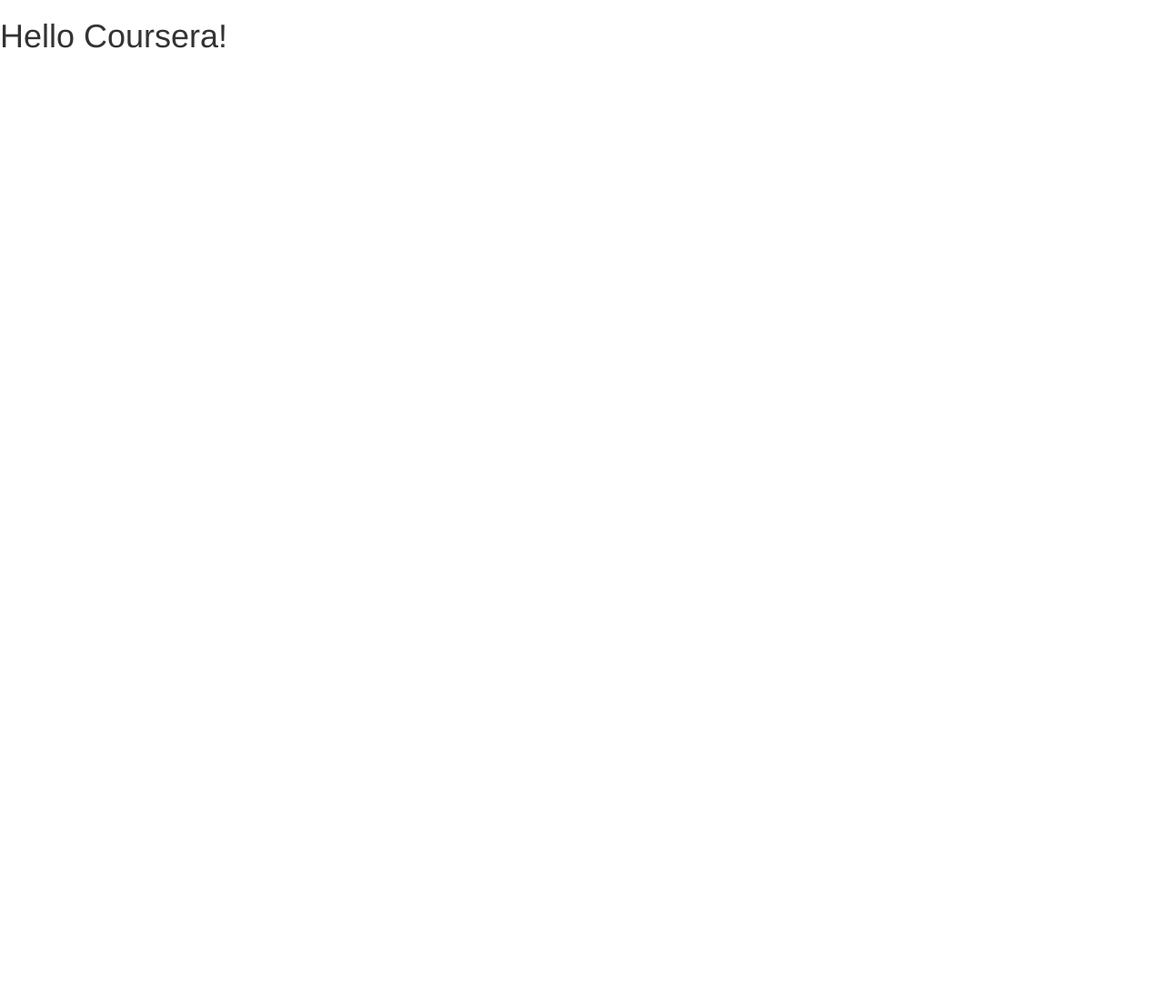
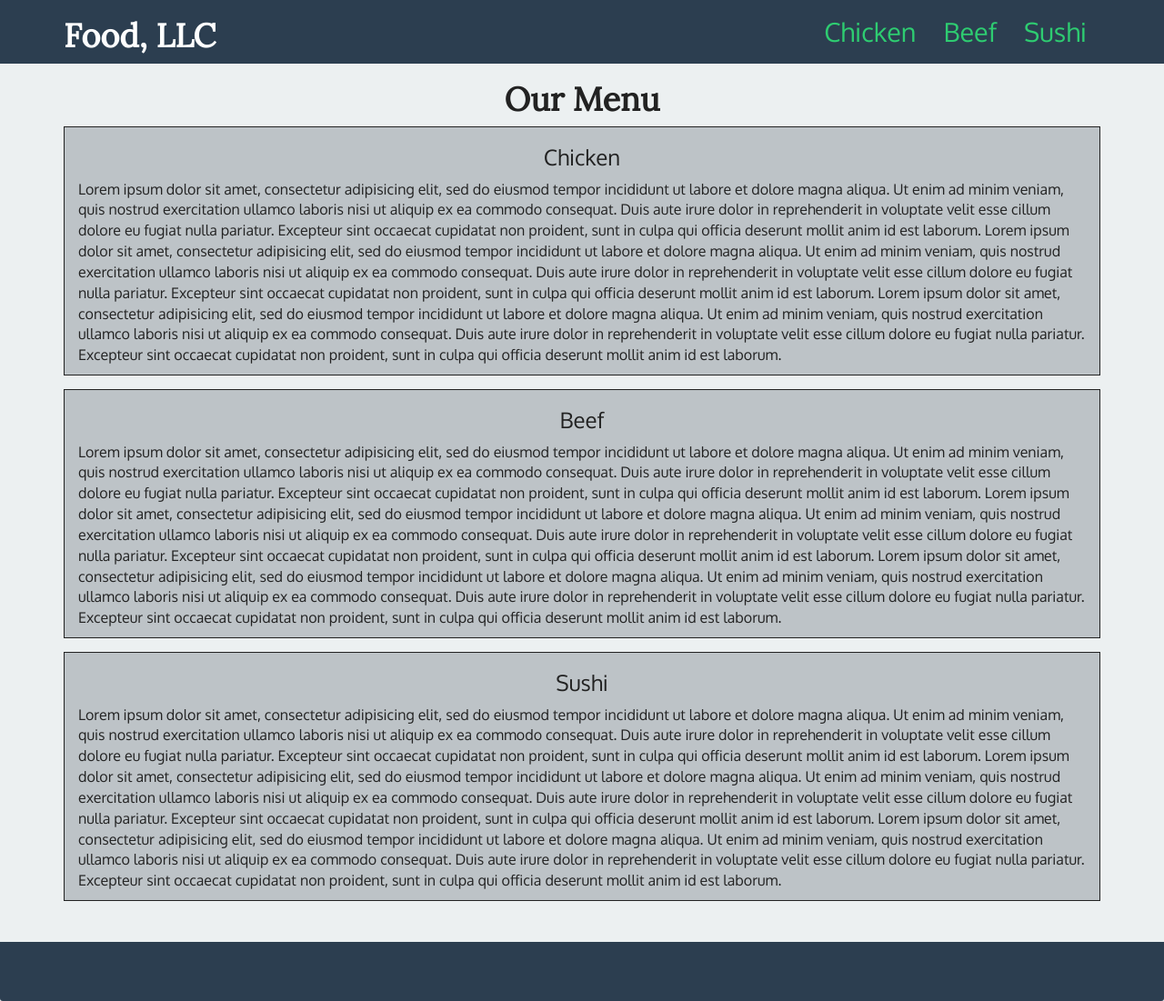
Before and after one commit to alexbolig/coursera-test, a plain HTML site: page mod3solution/index.html in a window 1280 px wide. Shown: the whole page at 91% size. Before the commit the page ends 800 px from the top, so only its background shows below. Drawn offline with Linux system fonts and the light colour scheme.

Commit message:
this is the update

```diff
--- a/mod3solution/css/styles.css
+++ b/mod3solution/css/styles.css
@@ -0,0 +1,67 @@
+body {
+  font-size: 16px;
+  color: #222;
+  background-color: #ecf0f1;
+  font-family: 'Oxygen', sans-serif;
+}
+
+body h1{
+	font-family: 'Lora',serif;
+	font-weight:bold;
+}
+
+/** HEADER **/
+#header-nav {
+  background-color: #2c3e50;
+  border-radius: 0;
+  border: 0;
+  color: #fff;
+}
+
+.navbar-brand {
+  padding-top: 25px;
+}
+
+#nav-list {
+  margin-top: 10px;
+}
+#nav-list a {
+  color: #2ecc71;
+  text-align: center;
+}
+
+#nav-list a:hover {
+  background: #E7E7E7;
+}
+#nav-list a span {
+  font-size: 1.8em;
+}
+
+.navbar-header button.navbar-toggle {
+  clear: both;
+  margin-top: -40px;
+}
+
+#menu-category h2{
+	text-align:center;
+	font-size: 18px;
+	font-weight:bold;
+}
+
+.container .menu-item {
+  border: 1px solid #222;
+  background-color:#bdc3c7;
+  margin-bottom:15px;
+}
+
+.container .menu-item h3{
+	font-size:1.5em;
+}
+
+.panel-footer {
+  margin-top: 30px;
+  padding-top: 35px;
+  padding-bottom: 30px;
+  background-color: #2c3e50;
+  border-top: 0;
+}
--- a/mod3solution/index.html
+++ b/mod3solution/index.html
@@ -4,21 +4,117 @@
     <meta charset="utf-8">
     <meta http-equiv="X-UA-Compatible" content="IE=edge">
     <meta name="viewport" content="width=device-width, initial-scale=1">
-
-    <!-- HTML5 shim and Respond.js for IE8 support of HTML5 elements and media queries -->
-    <!-- WARNING: Respond.js doesn't work if you view the page via file:// -->
-    <!--[if lt IE 9]>
-      <script src="https://oss.maxcdn.com/html5shiv/3.7.2/html5shiv.min.js"></script>
-      <script src="https://oss.maxcdn.com/respond/1.4.2/respond.min.js"></script>
-    <![endif]-->
-
-    <title>Boostrap Starter Page</title>
+    <title>Food, LLC</title>
     <link rel="stylesheet" href="css/bootstrap.min.css">
     <link rel="stylesheet" href="css/styles.css">
+    <link href='https://fonts.googleapis.com/css?family=Oxygen:400,300,700' rel='stylesheet' type='text/css'>
+    <link href='https://fonts.googleapis.com/css?family=Lora' rel='stylesheet' type='text/css'
   </head>
 <body>
 
-  <h1>Hello Coursera!</h1>
+  <header>
+    <nav id="header-nav" class="navbar navbar-default">
+      <div class="container">
+        <div class="navbar-header">
+          <h1>Food, LLC</h1>
+            <button type="button" class="navbar-toggle collapsed" data-toggle="collapse" data-target="#collapsable-nav" aria-expanded="false">
+            <span class="sr-only">Toggle navigation</span>
+            <span class="icon-bar"></span>
+            <span class="icon-bar"></span>
+            <span class="icon-bar"></span>
+          </button>
+        </div>
+        <div id="collapsable-nav" class="collapse navbar-collapse">
+           <ul id="nav-list" class="nav navbar-nav navbar-right">
+            <li>
+              <a href = "#Chicken"><span>Chicken</span></a>
+            </li>
+            <li>
+              <a href = "#Beef"><span>Beef</span></a>
+            </li>
+            <li>
+              <a href = "#Sushi"><span>Sushi</span></a>
+            </li>
+          </ul><!-- #nav-list -->
+        </div><!-- .collapse .navbar-collapse -->
+
+      </div>
+    </nav>
+  </header>
+
+  <h1 class="text-center">Our Menu</h1>
+
+  <div id="main-content" class="container">
+    <div class="menu-item col-xs-12">
+      <h3 id = "Chicken" class="text-center">Chicken</h3>
+      <p>Lorem ipsum dolor sit amet, consectetur adipisicing elit, sed do eiusmod
+        tempor incididunt ut labore et dolore magna aliqua. Ut enim ad minim veniam,
+        quis nostrud exercitation ullamco laboris nisi ut aliquip ex ea commodo
+        consequat. Duis aute irure dolor in reprehenderit in voluptate velit esse
+        cillum dolore eu fugiat nulla pariatur. Excepteur sint occaecat cupidatat non
+        proident, sunt in culpa qui officia deserunt mollit anim id est laborum.
+        Lorem ipsum dolor sit amet, consectetur adipisicing elit, sed do eiusmod
+        tempor incididunt ut labore et dolore magna aliqua. Ut enim ad minim veniam,
+        quis nostrud exercitation ullamco laboris nisi ut aliquip ex ea commodo
+        consequat. Duis aute irure dolor in reprehenderit in voluptate velit esse
+        cillum dolore eu fugiat nulla pariatur. Excepteur sint occaecat cupidatat non
+        proident, sunt in culpa qui officia deserunt mollit anim id est laborum.
+        Lorem ipsum dolor sit amet, consectetur adipisicing elit, sed do eiusmod
+        tempor incididunt ut labore et dolore magna aliqua. Ut enim ad minim veniam,
+        quis nostrud exercitation ullamco laboris nisi ut aliquip ex ea commodo
+        consequat. Duis aute irure dolor in reprehenderit in voluptate velit esse
+        cillum dolore eu fugiat nulla pariatur. Excepteur sint occaecat cupidatat non
+        proident, sunt in culpa qui officia deserunt mollit anim id est laborum.
+        </p>
+    </div>
+    <div class="menu-item col-xs-12">
+      <h3 id = "Beef" class="text-center">Beef</h3>
+      <p>Lorem ipsum dolor sit amet, consectetur adipisicing elit, sed do eiusmod
+        tempor incididunt ut labore et dolore magna aliqua. Ut enim ad minim veniam,
+        quis nostrud exercitation ullamco laboris nisi ut aliquip ex ea commodo
+        consequat. Duis aute irure dolor in reprehenderit in voluptate velit esse
+        cillum dolore eu fugiat nulla pariatur. Excepteur sint occaecat cupidatat non
+        proident, sunt in culpa qui officia deserunt mollit anim id est laborum.
+        Lorem ipsum dolor sit amet, consectetur adipisicing elit, sed do eiusmod
+        tempor incididunt ut labore et dolore magna aliqua. Ut enim ad minim veniam,
+        quis nostrud exercitation ullamco laboris nisi ut aliquip ex ea commodo
+        consequat. Duis aute irure dolor in reprehenderit in voluptate velit esse
+        cillum dolore eu fugiat nulla pariatur. Excepteur sint occaecat cupidatat non
+        proident, sunt in culpa qui officia deserunt mollit anim id est laborum.
+        Lorem ipsum dolor sit amet, consectetur adipisicing elit, sed do eiusmod
+        tempor incididunt ut labore et dolore magna aliqua. Ut enim ad minim veniam,
+        quis nostrud exercitation ullamco laboris nisi ut aliquip ex ea commodo
+        consequat. Duis aute irure dolor in reprehenderit in voluptate velit esse
+        cillum dolore eu fugiat nulla pariatur. Excepteur sint occaecat cupidatat non
+        proident, sunt in culpa qui officia deserunt mollit anim id est laborum.</p>
+    </div>
+    <div class="menu-item col-xs-12">
+      <h3 id = "Sushi" class="text-center">Sushi</h3>
+      <p>Lorem ipsum dolor sit amet, consectetur adipisicing elit, sed do eiusmod
+        tempor incididunt ut labore et dolore magna aliqua. Ut enim ad minim veniam,
+        quis nostrud exercitation ullamco laboris nisi ut aliquip ex ea commodo
+        consequat. Duis aute irure dolor in reprehenderit in voluptate velit esse
+        cillum dolore eu fugiat nulla pariatur. Excepteur sint occaecat cupidatat non
+        proident, sunt in culpa qui officia deserunt mollit anim id est laborum.
+        Lorem ipsum dolor sit amet, consectetur adipisicing elit, sed do eiusmod
+        tempor incididunt ut labore et dolore magna aliqua. Ut enim ad minim veniam,
+        quis nostrud exercitation ullamco laboris nisi ut aliquip ex ea commodo
+        consequat. Duis aute irure dolor in reprehenderit in voluptate velit esse
+        cillum dolore eu fugiat nulla pariatur. Excepteur sint occaecat cupidatat non
+        proident, sunt in culpa qui officia deserunt mollit anim id est laborum.
+        Lorem ipsum dolor sit amet, consectetur adipisicing elit, sed do eiusmod
+        tempor incididunt ut labore et dolore magna aliqua. Ut enim ad minim veniam,
+        quis nostrud exercitation ullamco laboris nisi ut aliquip ex ea commodo
+        consequat. Duis aute irure dolor in reprehenderit in voluptate velit esse
+        cillum dolore eu fugiat nulla pariatur. Excepteur sint occaecat cupidatat non
+        proident, sunt in culpa qui officia deserunt mollit anim id est laborum.</p>
+    </div>
+  </div>
+
+  <footer class="panel-footer">
+    <div class="container">
+    </div>
+  </footer>
 
   <!-- jQuery (Bootstrap JS plugins depend on it) -->
   <script src="js/jquery-1.11.3.min.js"></script>
```
